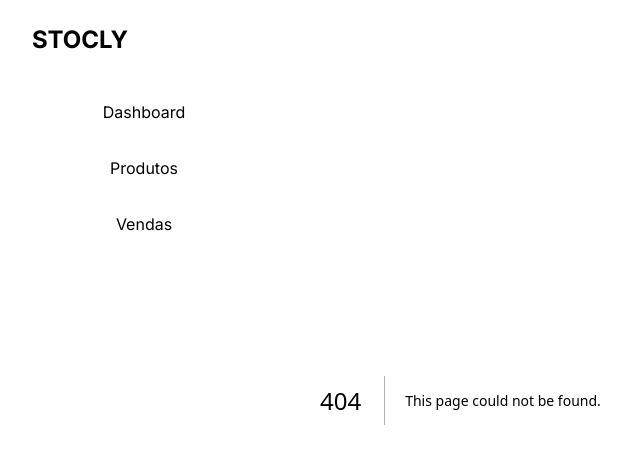
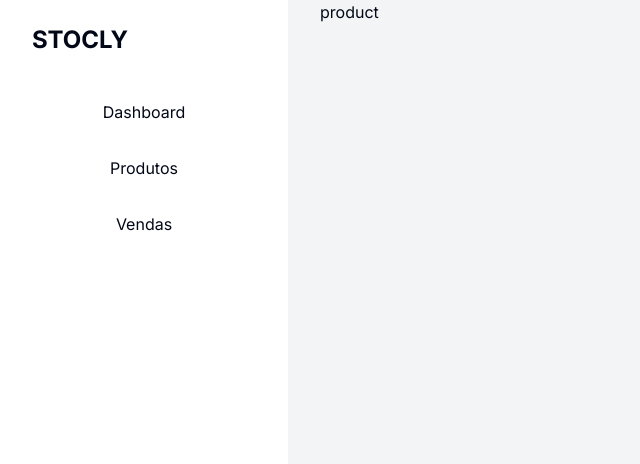
Before and after one commit to ayranoliveira1/stockly, a Next.js app: page /products in a window 1280 px wide. Before the commit this address had no page. Shown: the top 464 px of the page, without its empty margins (0-640 px from the left). Built offline with nearby package versions, Linux system fonts and the light colour scheme.

Commit message:
refactor: add correct file route name

```diff
--- a/app/product/page.tsx
+++ /dev/null
@@ -1,5 +0,0 @@
-const ProductPage = () => {
-   return <div>product</div>;
-};
-
-export default ProductPage;
--- /dev/null
+++ b/app/products/page.tsx
@@ -0,0 +1,5 @@
+const ProductsPage = () => {
+   return <div>product</div>;
+};
+
+export default ProductsPage;
```
